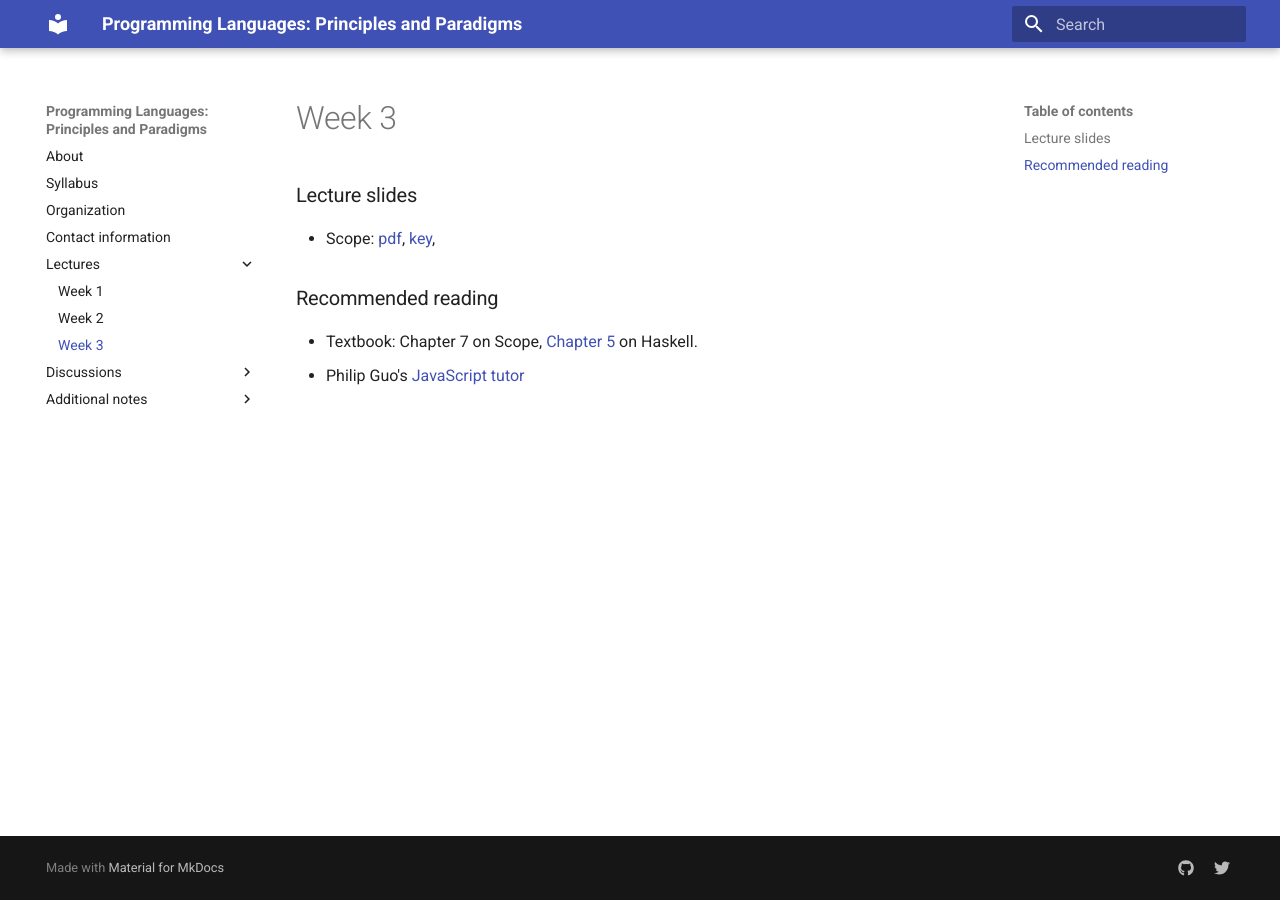
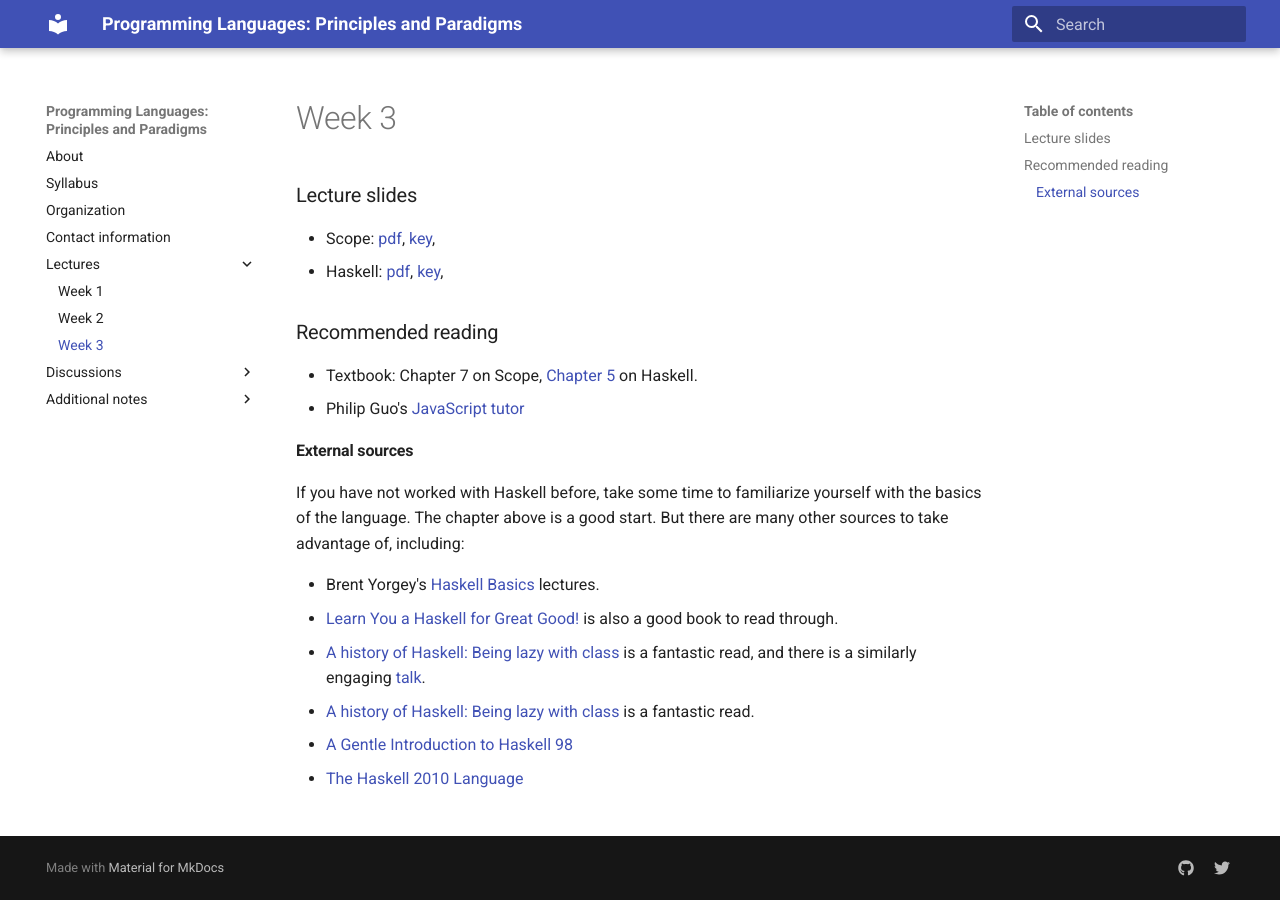
Before and after one commit to kpister/cse130-summer19-b, an MkDocs documentation site: the page built from docs/lectures/week3/index.md, in a window 1280 px wide. Built offline with MkDocs 1.6.1 and Material for MkDocs 9.7.7, drawn with Linux system fonts in a browser that asks for light colours; old or Windows-style settings are respelled for this version of MkDocs.

Commit message:
slides and code for today

```diff
--- a/docs/lectures/week3/index.md
+++ b/docs/lectures/week3/index.md
@@ -1,8 +1,22 @@
 ### Lecture slides
 
 * Scope: [pdf](slides/scope.pdf), [key](slides/scope.key),
+* Haskell: [pdf](slides/hs-nutshell.pdf), [key](slides/hs-nutshell.key),
 
 ### Recommended reading
 
 - Textbook: Chapter 7 on Scope, [Chapter 5](readings/haskell.pdf) on Haskell.
 - Philip Guo's [JavaScript tutor](http://pythontutor.com/javascript.html)
+
+#### External sources
+
+If you have not worked with Haskell before, take some time to familiarize
+yourself with the basics of the language. The chapter above is a good start.
+But there are many other sources to take advantage of, including:
+
+- Brent Yorgey's [Haskell Basics](https://www.schoolofhaskell.com/school/starting-with-haskell/introduction-to-haskell/1-haskell-basics) lectures.
+- [Learn You a Haskell for Great Good!](http://learnyouahaskell.com/) is also a good book to read through.
+- [A history of Haskell: Being lazy with class](http://dl.acm.org/citation.cfm?doid=1238844.1238856) is a fantastic read, and there is a similarly engaging [talk](https://www.youtube.com/watch?v=06x8Wf2r2Mc).
+- [A history of Haskell: Being lazy with class](http://dl.acm.org/citation.cfm?doid=1238844.1238856) is a fantastic read.
+- [A Gentle Introduction to Haskell 98](https://www.haskell.org/tutorial/index.html)
+- [The Haskell 2010 Language](https://www.haskell.org/onlinereport/haskell2010/haskellpa1.html)
```
Also changed, not shown: site/sitemap.xml, 7 other files.
